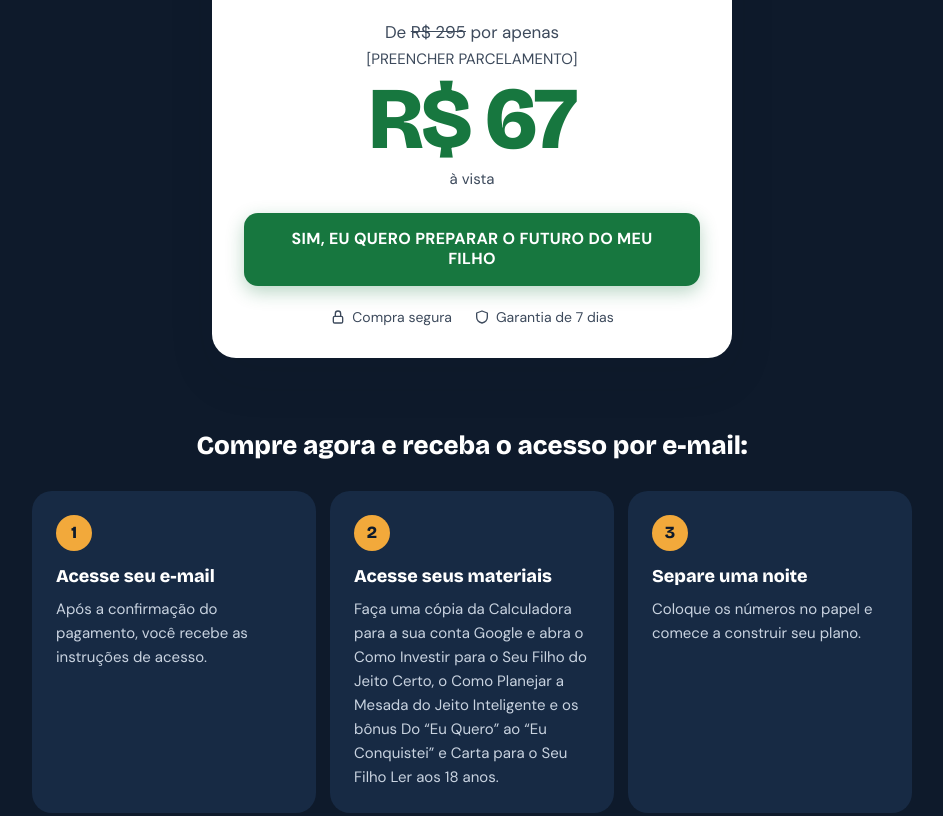
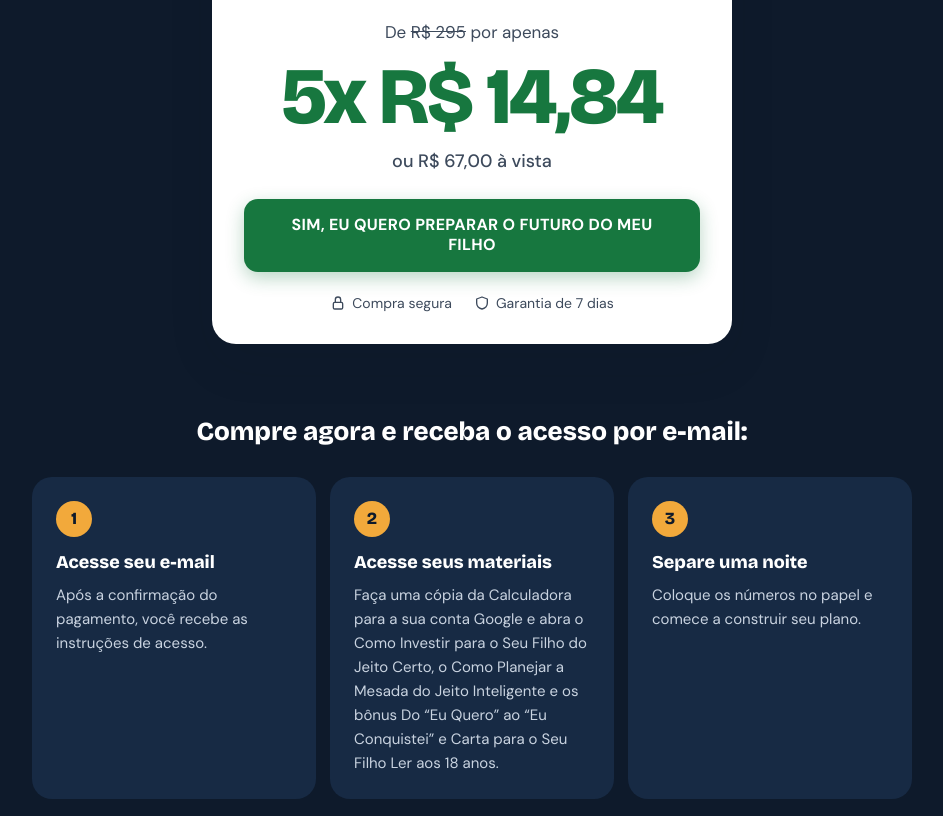
Before and after one commit to jornadafinanceira/calculadora, a plain HTML site: page index.html in a window 1280 px wide. Shown: the part 10360-11176 px from the top of the page, without its empty margins (168-1111 px from the left). Drawn offline with nearby package versions, Linux system fonts and the light colour scheme.

Commit message:
Add files via upload

```diff
--- a/index.html
+++ b/index.html
@@ -158,8 +158,8 @@ p{margin:0}
 .offer-card .ph{width:100%;aspect-ratio:16/10;border-radius:16px;margin-bottom:18px}
 .offer-card .from{font-size:17px;color:var(--ink2)}
 .offer-card .parc{font-size:15px;color:var(--ink2)}
-.offer-card .price{font-family:var(--display);font-weight:800;font-size:clamp(64px,10vw,88px);line-height:1;color:var(--green);letter-spacing:-0.03em}
-.offer-card .cash{font-size:15px;color:var(--ink2);margin-bottom:18px}
+.offer-card .price{font-family:var(--display);font-weight:800;font-size:clamp(46px,9vw,80px);line-height:1.05;color:var(--green);letter-spacing:-0.03em;white-space:nowrap;margin:6px 0 4px}
+.offer-card .cash{font-size:18px;font-weight:500;color:var(--ink2);margin-bottom:20px}
 .offer-card .btn{width:100%}
 .seals{display:flex;flex-wrap:wrap;justify-content:center;gap:10px 22px;margin-top:16px;font-size:14px;color:var(--ink2)}
 .seals span{display:flex;align-items:center;gap:6px}
@@ -411,9 +411,8 @@ footer a{color:#fff}
     <div class="offer-card reveal">
       <img class="combo" src="img/mockup-combo.jpg" alt="Os 5 materiais da Calculadora do Futuro do Meu Filho" loading="lazy" width="1100" height="1005">
       <p class="from">De <s>R$ 295</s> por apenas</p>
-      <p class="parc js-parcelamento"></p>
-      <p class="price">R$ 67</p>
-      <p class="cash">à vista</p>
+      <p class="price js-price-main">R$ 67</p>
+      <p class="cash js-price-sub">à vista</p>
       <a id="cta-oferta-1" class="btn js-checkout" href="#oferta">SIM, EU QUERO PREPARAR O FUTURO DO MEU FILHO</a>
       <div class="seals">
         <span><svg width="16" height="16" viewBox="0 0 24 24" fill="none" stroke="#3D4A5C" stroke-width="2" stroke-linecap="round" stroke-linejoin="round"><rect x="5" y="11" width="14" height="10" rx="2"/><path d="M8 11V7a4 4 0 0 1 8 0v4"/></svg>Compra segura</span>
@@ -475,9 +474,8 @@ footer a{color:#fff}
         <li><svg class="check" viewBox="0 0 24 24" fill="none" stroke="#17773F" stroke-width="2.6" stroke-linecap="round" stroke-linejoin="round"><path d="M20 6L9 17l-5-5"/></svg>Bônus 2: Carta para o Seu Filho Ler aos 18 anos</li>
       </ul>
       <p class="from">De <s>R$ 295</s> por apenas</p>
-      <p class="parc js-parcelamento"></p>
-      <p class="price">R$ 67</p>
-      <p class="cash">à vista</p>
+      <p class="price js-price-main">R$ 67</p>
+      <p class="cash js-price-sub">à vista</p>
       <a id="cta-oferta-2" class="btn js-checkout" href="#oferta">SIM, EU QUERO PREPARAR O FUTURO DO MEU FILHO</a>
       <div class="seals">
         <span><svg width="16" height="16" viewBox="0 0 24 24" fill="none" stroke="#3D4A5C" stroke-width="2" stroke-linecap="round" stroke-linejoin="round"><rect x="5" y="11" width="14" height="10" rx="2"/><path d="M8 11V7a4 4 0 0 1 8 0v4"/></svg>Compra segura</span>
@@ -527,11 +525,16 @@ footer a{color:#fff}
 <script>
 /* ===== CONFIGURAÇÃO ===== */
 const CHECKOUT_URL = "#oferta";
-const PARCELAMENTO = "[PREENCHER PARCELAMENTO]";
+const PARCELAMENTO = "5x R$ 14,84"; /* conferir no checkout */
 
 /* Aplica link de checkout e texto de parcelamento */
 document.querySelectorAll('.js-checkout').forEach(a => a.href = CHECKOUT_URL);
-document.querySelectorAll('.js-parcelamento').forEach(el => el.textContent = PARCELAMENTO);
+/* Preço: parcelado em destaque e à vista embaixo. Sem PARCELAMENTO preenchido, mostra só o valor à vista. */
+const PRECO_A_VISTA = "R$ 67,00";
+if (PARCELAMENTO && !PARCELAMENTO.startsWith('[')) {
+  document.querySelectorAll('.js-price-main').forEach(el => el.textContent = PARCELAMENTO);
+  document.querySelectorAll('.js-price-sub').forEach(el => el.textContent = 'ou ' + PRECO_A_VISTA + ' à vista');
+}
 
 /* Animações de entrada */
 const revealEls = document.querySelectorAll('.reveal');
```
